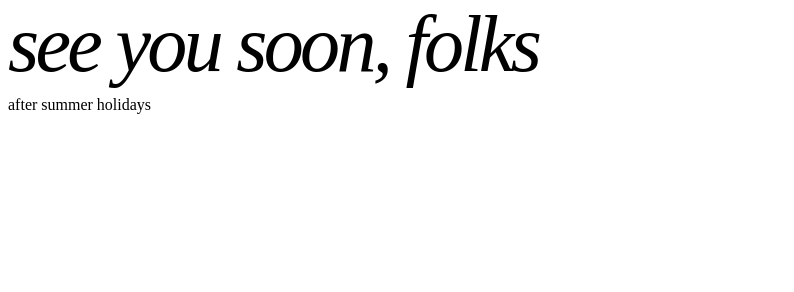
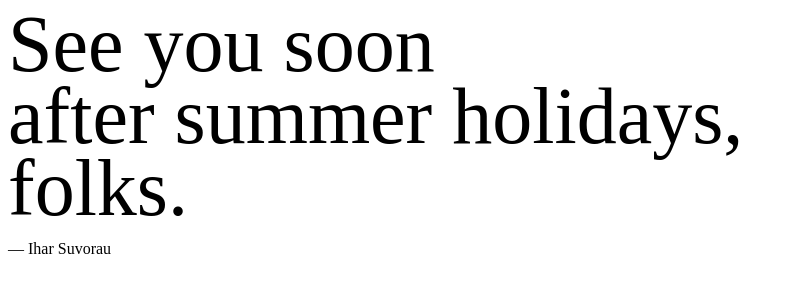
Before and after one commit to iharsuvorau/iharsuvorau.com, a plain HTML site: page index.html in a window 1280 px wide. Shown: the whole page, without its empty margins (0-794 px from the left). Drawn offline with Linux system fonts and the light colour scheme.

Commit message:
style changed

```diff
--- a/index.html
+++ b/index.html
@@ -11,9 +11,7 @@
       padding: 0;
       font-size: 5em;
       line-height: .9em;
-      letter-spacing: -.1ex
-    "><em>see you soon, folks</em>
-  </h1>
-  <p style="margin-top:1em;">after summer holidays</p>
+    ">See you soon <br/>after summer holidays, <br/>folks.</h1>
+    <p>— Ihar Suvorau</p>
 </body>
 </html>
```
